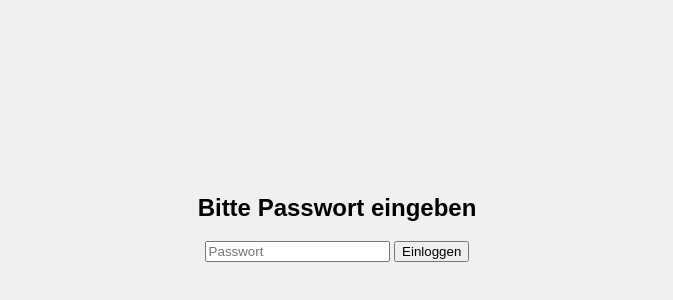
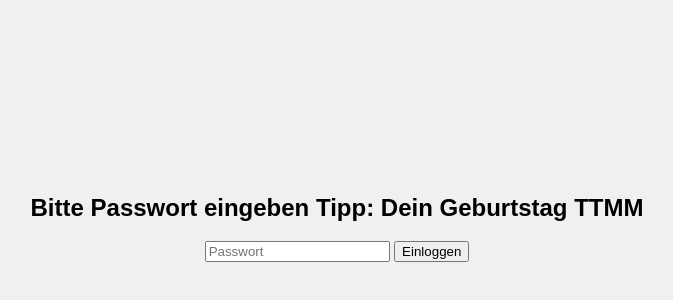
Before and after one commit to kloepels/Aylins-Ueberrasschung, a plain HTML site: page index.html in a window 1280 px wide. Shown: the part 174-474 px from the top of the page, without its empty margins (303-976 px from the left). Drawn offline with Linux system fonts and the light colour scheme.

Commit message:
Update index.html

```diff
--- a/index.html
+++ b/index.html
@@ -23,7 +23,8 @@
 </head>
 <body>
     <div id="password-screen" class="content">
-        <h2>Bitte Passwort eingeben</h2>
+        <h2>Bitte Passwort eingeben
+            Tipp: Dein Geburtstag TTMM</h2>
         <input type="password" id="password" placeholder="Passwort" />
         <button onclick="checkPassword()">Einloggen</button>
         <p id="error-msg" style="color: red;"></p>
```
